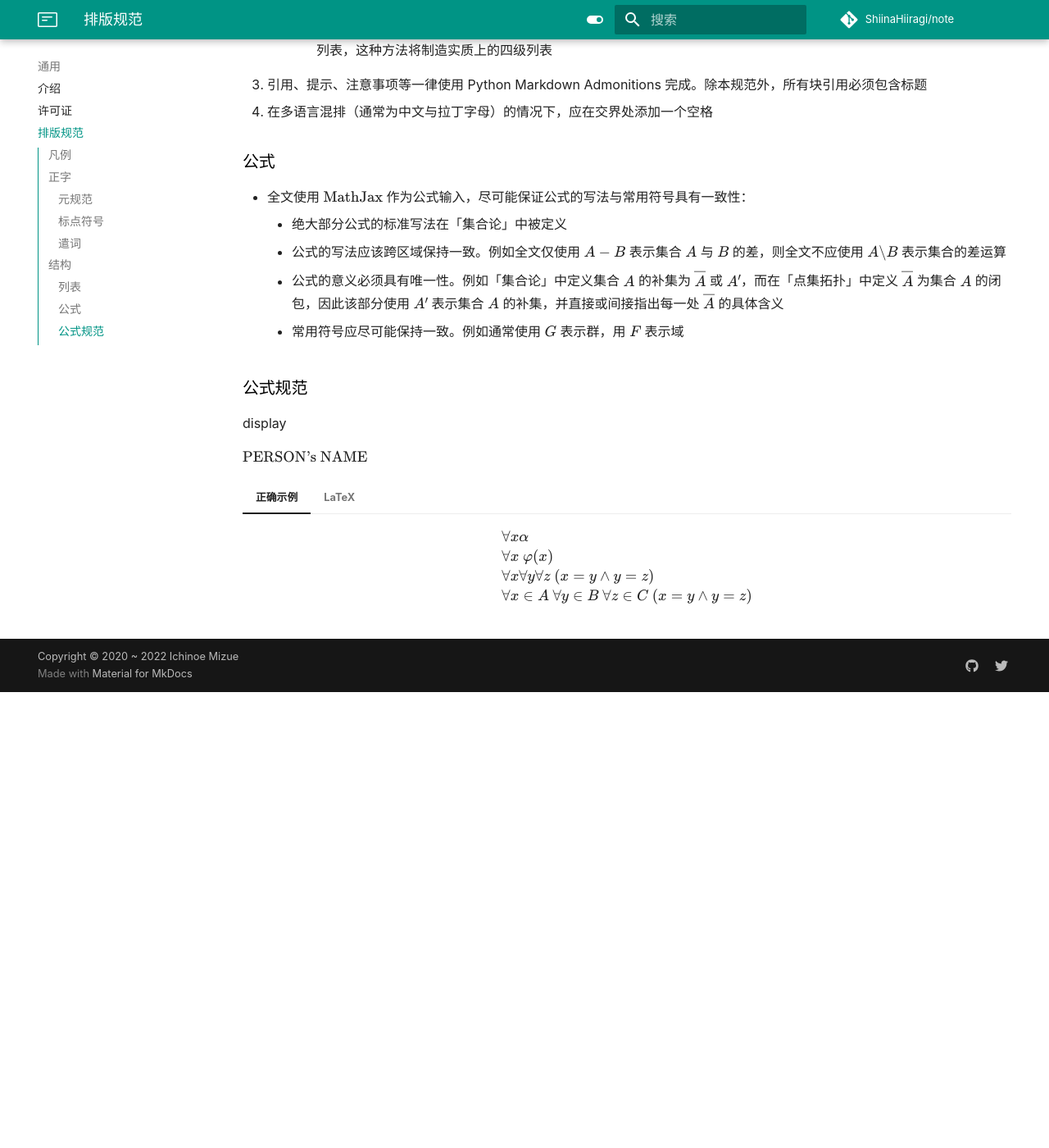
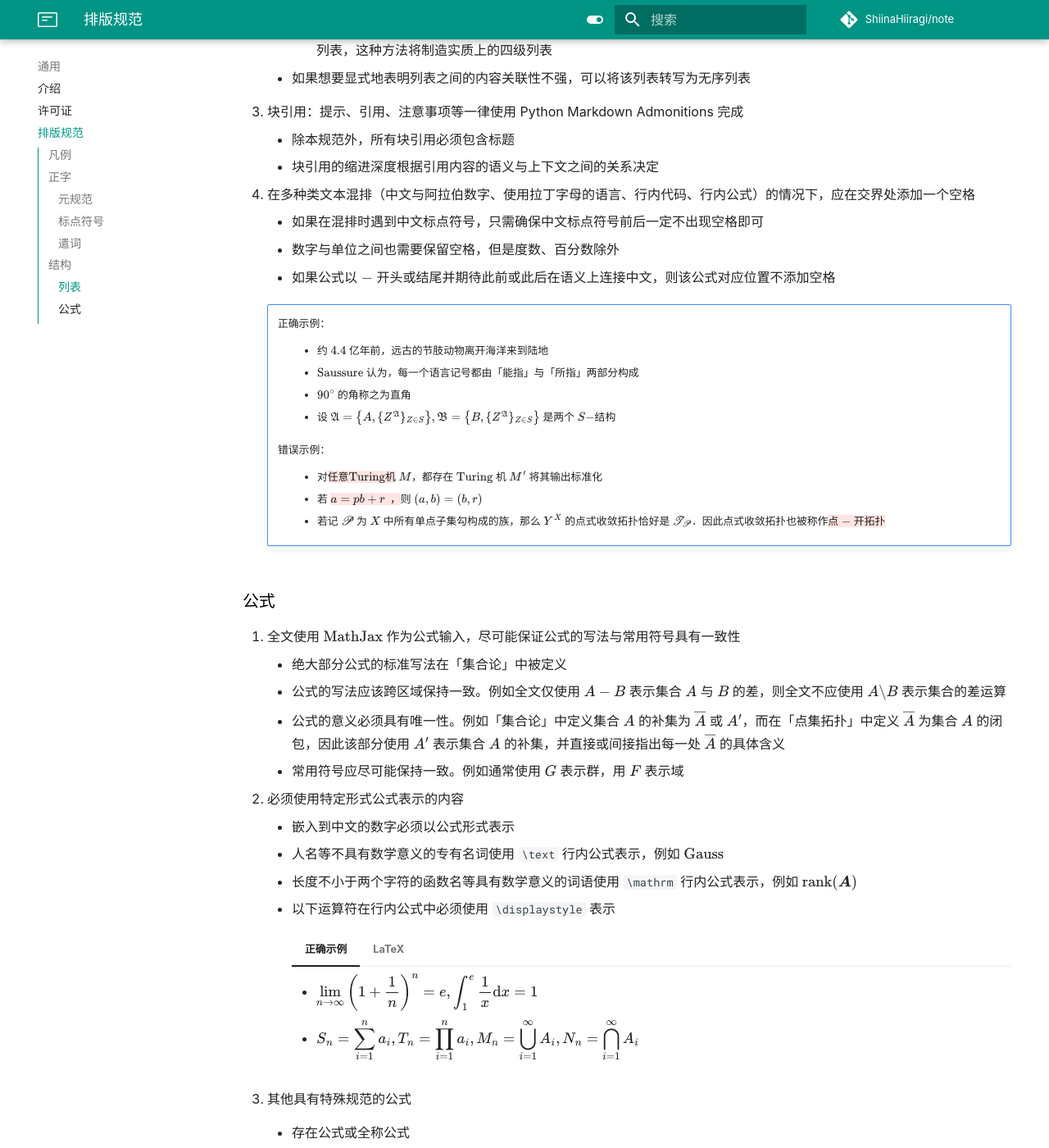
Before and after one commit to ShiinaHiiragi/note, an MkDocs documentation site: the page built from docs/intro/norm.md, in a window 1280 px wide and 1400 px high, scrolled down 3711 px. Shown: the whole window at 82% size. Built offline with MkDocs 1.6.1 and Material for MkDocs 9.7.7, drawn with Linux system fonts in a browser that asks for light colours; comment, search, counter and statistics services are not loaded; before the commit the page ends 4555 px from its top, so only the background shows below that; some of the changed text lies outside the part shown.

Commit message:
stage change

````diff
--- a/docs/intro/norm.md
+++ b/docs/intro/norm.md
@@ -80,7 +80,7 @@
 
 2. 多语言或不同种类文本混排的情况下，标点符号的使用根据语境决定：
     - 在全句使用外语的情况下，整句使用对应语言的符号
-    - 在内联代码或内联公式中，代码或公式内部的标点符号与中文无关，但是公式边界的标点符号与外部中文有关。公式块后不附加标点符号，而是默认其结尾存在一个逗号或句号
+    - 在行内代码或行内公式中，代码或公式内部的标点符号与中文无关，但是公式边界的标点符号与外部中文有关。公式块后不附加标点符号，而是默认其结尾存在一个逗号或句号
 
         !!! note ""
             代码示例：
@@ -131,39 +131,75 @@
         - 重新规划排版（例如使用 Python Markdown Admonitions），避免过深的嵌套列表
         - {--（不推荐使用）--}将原来的一级列表作为三级标题与有序列表之间的若干个段落，每个段落后附原来二级列表对应的一级列表，这种方法将制造实质上的四级列表
 
-3. 引用、提示、注意事项等一律使用 Python Markdown Admonitions 完成。除本规范外，所有块引用必须包含标题
-4. 在多语言混排（通常为中文与拉丁字母）的情况下，应在交界处添加一个空格
+    - 如果想要显式地表明列表之间的内容关联性不强，可以将该列表转写为无序列表
+
+3. 块引用：提示、引用、注意事项等一律使用 Python Markdown Admonitions 完成
+    - 除本规范外，所有块引用必须包含标题
+    - 块引用的缩进深度根据引用内容的语义与上下文之间的关系决定
+4. 在多种类文本混排（中文与阿拉伯数字、使用拉丁字母的语言、行内代码、行内公式）的情况下，应在交界处添加一个空格
+    - 如果在混排时遇到中文标点符号，只需确保中文标点符号前后一定不出现空格即可
+    - 数字与单位之间也需要保留空格，但是度数、百分数除外
+    - 如果公式以 $-$ 开头或结尾并期待此前或此后在语义上连接中文，则该公式对应位置不添加空格
+
+    !!! note ""
+        正确示例：
+        :   - 约 $4.4$ 亿年前，远古的节肢动物离开海洋来到陆地
+            - $\text{Saussure}$ 认为，每一个语言记号都由「能指」与「所指」两部分构成
+            - $90^{\circ}$ 的角称之为直角
+            - 设 $\mathfrak A = \left\{A, \{Z^\mathfrak A\}_{Z\in S}\right\}, \mathfrak B = \left\{B, \{Z^\mathfrak A\}_{Z\in S}\right\}$ 是两个 $S-$结构
+
+        错误示例：
+        :   - 对{--任意$\text{Turing}$机--} $M$，都存在 $\text{Turing}$ 机 $M'$ 将其输出标准化
+            - 若 {--$a = pb + r$&ensp;，--}则 $(a, b) = (b, r)$
+            - 若记 $\mathscr P$ 为 $X$ 中所有单点子集勾构成的族，那么 $Y^X$ 的点式收敛拓扑恰好是 $\mathscr{T_P}$．因此点式收敛拓扑也被称作{--点 $-$ 开拓扑--}
 
 ### 公式
-- 全文使用 $\text{MathJax}$ 作为公式输入，尽可能保证公式的写法与常用符号具有一致性：
+1. 全文使用 $\text{MathJax}$ 作为公式输入，尽可能保证公式的写法与常用符号具有一致性
     - 绝大部分公式的标准写法在「集合论」中被定义
     - 公式的写法应该跨区域保持一致。例如全文仅使用 $A - B$ 表示集合 $A$ 与 $B$ 的差，则全文不应使用 $A \backslash B$ 表示集合的差运算
     - 公式的意义必须具有唯一性。例如「集合论」中定义集合 $A$ 的补集为 $\overline A$ 或 $A'$，而在「点集拓扑」中定义 $\overline A$ 为集合 $A$ 的闭包，因此该部分使用 $A'$ 表示集合 $A$ 的补集，并直接或间接指出每一处 $\overline A$ 的具体含义
     - 常用符号应尽可能保持一致。例如通常使用 $G$ 表示群，用 $F$ 表示域
+2. 必须使用特定形式公式表示的内容
+    - 嵌入到中文的数字必须以公式形式表示
+    - 人名等不具有数学意义的专有名词使用 `\text` 行内公式表示，例如 $\text{Gauss}$
+    - 长度不小于两个字符的函数名等具有数学意义的词语使用 `\mathrm` 行内公式表示，例如 $\mathrm{rank}(\boldsymbol A)$
+    - 以下运算符在行内公式中必须使用 `\displaystyle` 表示
 
-### 公式规范
+        === "正确示例"
+            - ${\displaystyle \lim_{n \to \infty} \left(1 + \dfrac{1}{n}\right)^n} = e, {\displaystyle \int_1^e \dfrac{1}{x} \mathrm dx} = 1$
+            - $S_n = {\displaystyle \sum_{i = 1}^n a_i}, T_n = {\displaystyle \prod_{i = 1}^n a_i}, M_n = {\displaystyle \bigcup_{i = 1}^\infty A_i}, N_n = {\displaystyle \bigcap_{i = 1}^\infty A_i}$
+        === "LaTeX"
+            ```latex
+            - ${\displaystyle \lim_{n \to \infty} \left(1 + \dfrac{1}{n}\right)^n} = e, {\displaystyle \int_1^e \dfrac{1}{x} \mathrm dx} = 1$
+            - $S_n = {\displaystyle \sum_{i = 1}^n a_i}, T_n = {\displaystyle \prod_{i = 1}^n a_i}, M_n = {\displaystyle \bigcup_{i = 1}^\infty A_i}, N_n = {\displaystyle \bigcap_{i = 1}^\infty A_i}$
+            ```
 
-display
+3. 其他具有特殊规范的公式
+    - 存在公式或全称公式
+        - 若不含量词的公式部分没有括号但只有一个字母，则不需要增加空格；如果超过一个字母，则需要增加空格
+        - 若不含量词的公式部分含有括号，则括号前一定需要增加空格
+        - 若含量词的公式部分含有多个量词且量词后均只有一个变元，则量词之间不需要增加空格；如果存在一个量词后含有一个复杂的项，则量词间需要增加空格
+        - 在「数理逻辑」模块外，如果公式只有一个括号，则左括号可以替换为一个冒号，右括号可以被省略
 
-$\text{PERSON's NAME}$
-
-=== "正确示例"
-    $$
-    \begin{aligned}
-    & \forall x \alpha \\
-    & \forall x \ \varphi(x) \\
-    & \forall x \forall y \forall z \ (x = y \wedge y = z) \\
-    & \forall x \in A \ \forall y \in B \ \forall z \in C \ (x = y \wedge y = z) \\
-    \end{aligned}
-    $$
-=== "LaTeX"
-    ```latex
-    $$
-    \begin{aligned}
-    & \forall x \alpha \\
-    & \forall x \ \varphi(x) \\
-    & \forall x \forall y \forall z \ (x = y \wedge y = z) \\
-    & \forall x \in A \ \forall y \in B \ \forall z \in C \ (x = y \wedge y = z) \\
-    \end{aligned}
-    $$
-    ```
+        === "正确示例"
+            $$
+            \begin{aligned}
+            & \forall x \alpha \\
+            & \forall x \ \varphi(x) \\
+            & \forall x \forall y \forall z \ (x = y \wedge y = z) \\
+            & \forall x \in A \ \forall y \in B \ \forall z \in C \ (x = y \wedge y = z) \\
+            & \forall x \in \mathbf R: x^2 \geqslant 0 \\
+            \end{aligned}
+            $$
+        === "LaTeX"
+            ```latex
+            $$
+            \begin{aligned}
+            & \forall x \alpha \\
+            & \forall x \ \varphi(x) \\
+            & \forall x \forall y \forall z \ (x = y \wedge y = z) \\
+            & \forall x \in A \ \forall y \in B \ \forall z \in C \ (x = y \wedge y = z) \\
+            & \forall x \in \mathbf R: x^2 \geqslant 0 \\
+            \end{aligned}
+            $$
+            ```
````
